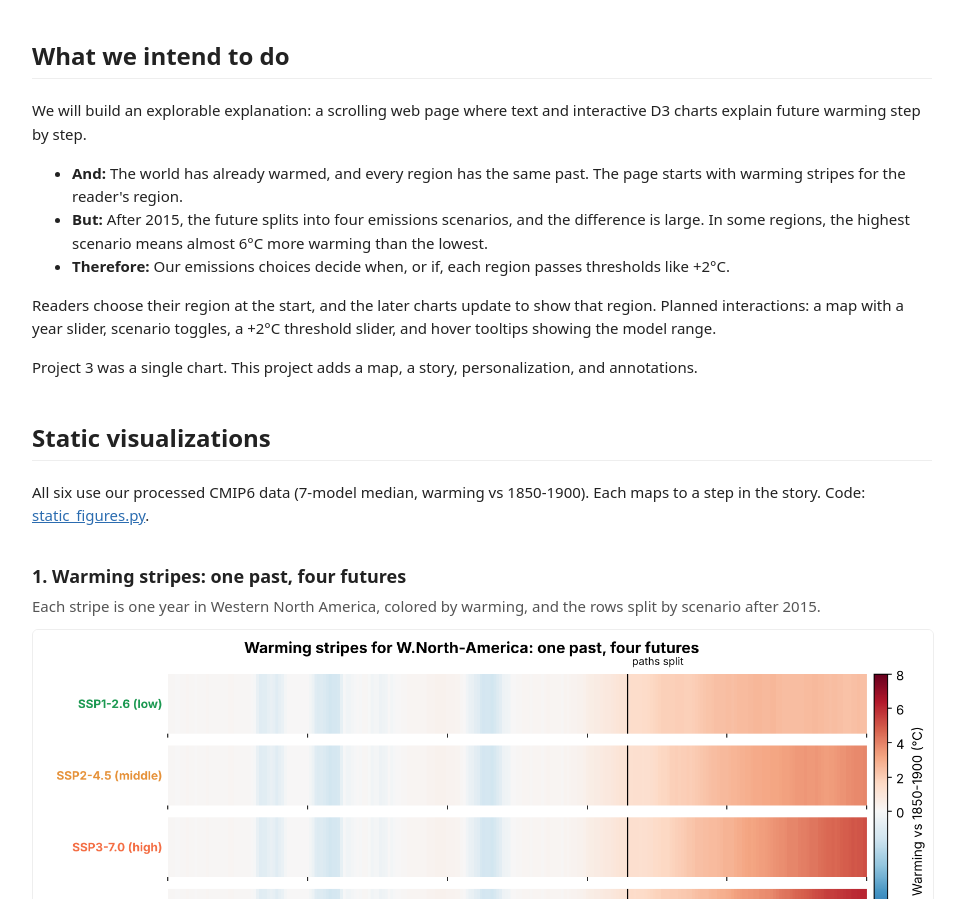
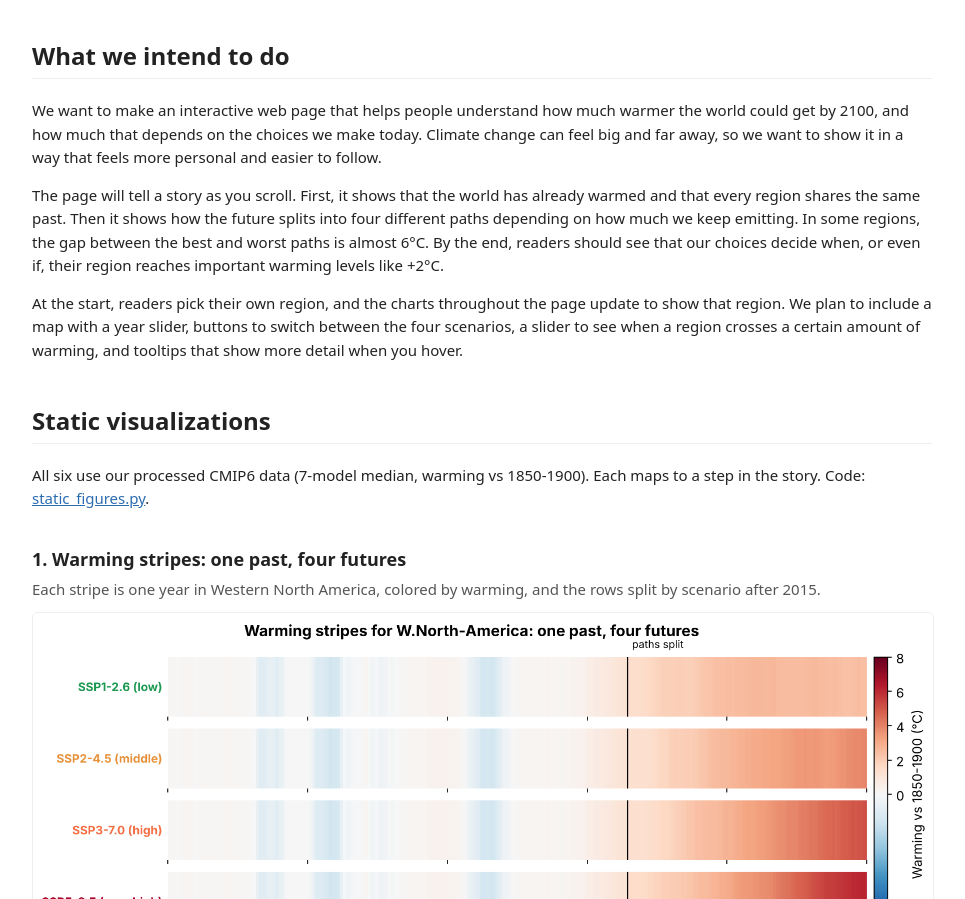
Before and after one commit to chaylennn/Forks-in-the-Forecast, a plain HTML site: page index.html in a window 1280 px wide. Shown: the part 804-1703 px from the top of the page, without its empty margins (158-1123 px from the left). Drawn offline with Linux system fonts and the light colour scheme.

Commit message:
update what we intend to do

```diff
--- a/index.html
+++ b/index.html
@@ -44,19 +44,22 @@
   <section>
     <h2>What we intend to do</h2>
     <p>
-      We will build an explorable explanation: a scrolling web page where text and interactive D3 charts explain
-      future warming step by step.
+      We want to make an interactive web page that helps people understand how much warmer the world could get by
+      2100, and how much that depends on the choices we make today. Climate change can feel big and far away, so we
+      want to show it in a way that feels more personal and easier to follow.
     </p>
-    <ul>
-      <li><strong>And:</strong> The world has already warmed, and every region has the same past. The page starts with warming stripes for the reader's region.</li>
-      <li><strong>But:</strong> After 2015, the future splits into four emissions scenarios, and the difference is large. In some regions, the highest scenario means almost 6°C more warming than the lowest.</li>
-      <li><strong>Therefore:</strong> Our emissions choices decide when, or if, each region passes thresholds like +2°C.</li>
-    </ul>
     <p>
-      Readers choose their region at the start, and the later charts update to show that region. Planned interactions:
-      a map with a year slider, scenario toggles, a +2°C threshold slider, and hover tooltips showing the model range.
+      The page will tell a story as you scroll. First, it shows that the world has already warmed and that every
+      region shares the same past. Then it shows how the future splits into four different paths depending on how
+      much we keep emitting. In some regions, the gap between the best and worst paths is almost 6°C. By the end,
+      readers should see that our choices decide when, or even if, their region reaches important warming levels
+      like +2°C.
     </p>
-    <p>Project 3 was a single chart. This project adds a map, a story, personalization, and annotations.</p>
+    <p>
+      At the start, readers pick their own region, and the charts throughout the page update to show that region.
+      We plan to include a map with a year slider, buttons to switch between the four scenarios, a slider to see when
+      a region crosses a certain amount of warming, and tooltips that show more detail when you hover.
+    </p>
   </section>
 
   <section>
```
